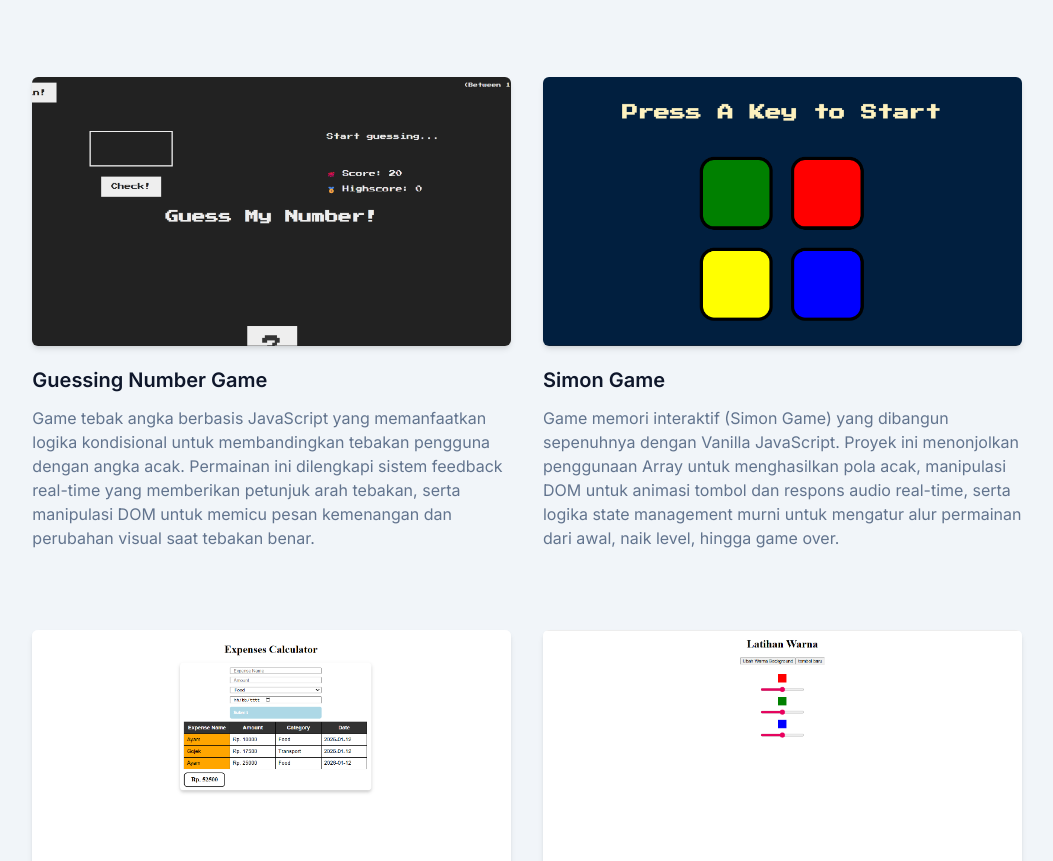
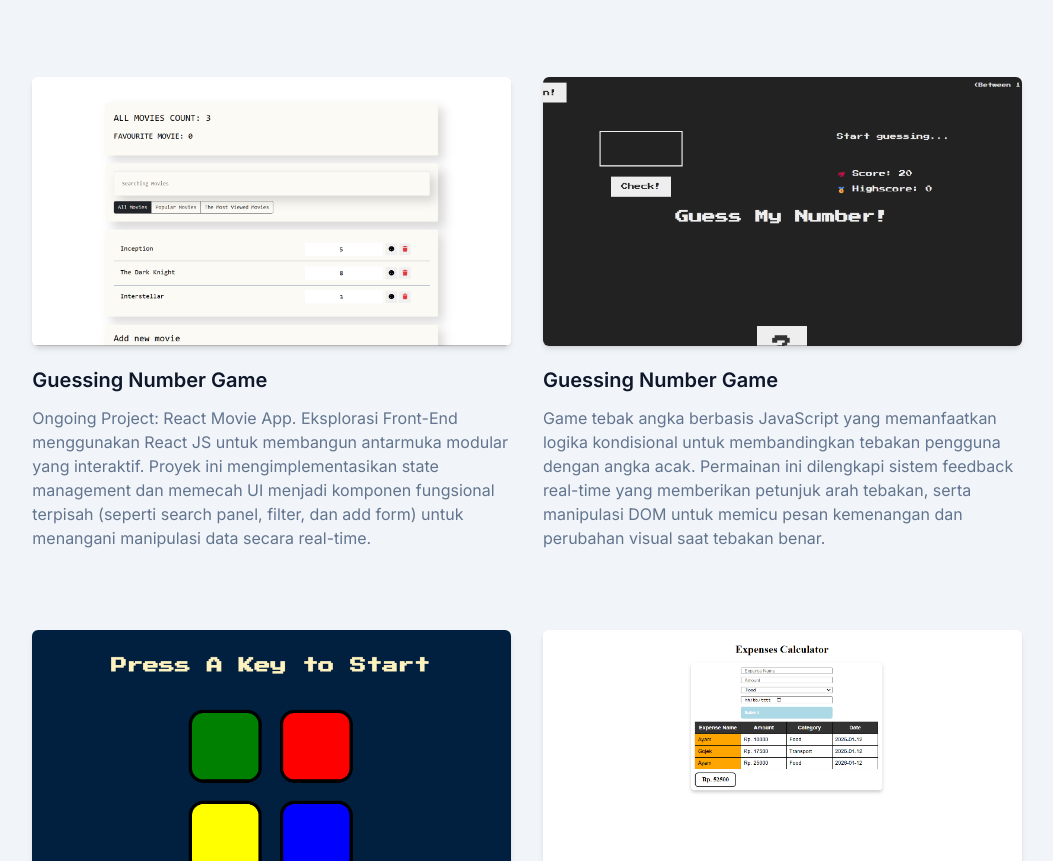
Before and after one commit to rffaprta/Portfolio-Tailwind, a website: page src/index.html in a window 1280 px wide. Shown: the part 1644-2505 px from the top of the page, without its empty margins (121-1174 px from the left). Drawn offline with Linux system fonts and the light colour scheme.

```diff
--- a/src/index.html
+++ b/src/index.html
@@ -252,6 +252,34 @@
         <div
           class="flex flex-wrap justify-center w-full px-4 xl:w-10/12 xl:mx-auto"
         >
+          <div class="mb-12 p-4 md:w-1/2 w-full">
+            <div class="rounded-md shadow-md overflow-hidden bg-white">
+              <a href="https://rffaprta.github.io/movie_app/" target="_blank">
+                <img
+                  src="/dist/img/Projek/movie-app.png"
+                  alt="Movie App"
+                  class="w-full transition duration-500 hover:scale-110 aspect-video object-cover"
+                />
+              </a>
+            </div>
+            <h3 class="font-semibold text-xl text-slate-900 mt-5 mb-3">
+              <a
+                href="https://rffaprta.github.io/movie_app/"
+                target="_blank"
+                class="hover:text-teal-500 transition duration-300"
+              >
+                Guessing Number Game
+              </a>
+            </h3>
+            <p class="font-medium text-base text-slate-500">
+              Ongoing Project: React Movie App. Eksplorasi Front-End menggunakan
+              React JS untuk membangun antarmuka modular yang interaktif. Proyek
+              ini mengimplementasikan state management dan memecah UI menjadi
+              komponen fungsional terpisah (seperti search panel, filter, dan
+              add form) untuk menangani manipulasi data secara real-time.
+            </p>
+          </div>
+
           <div class="mb-12 p-4 md:w-1/2 w-full">
             <div class="rounded-md shadow-md overflow-hidden bg-white">
               <a
```
Also changed, not shown: dist/img/Projek/movie-app.png (added).
